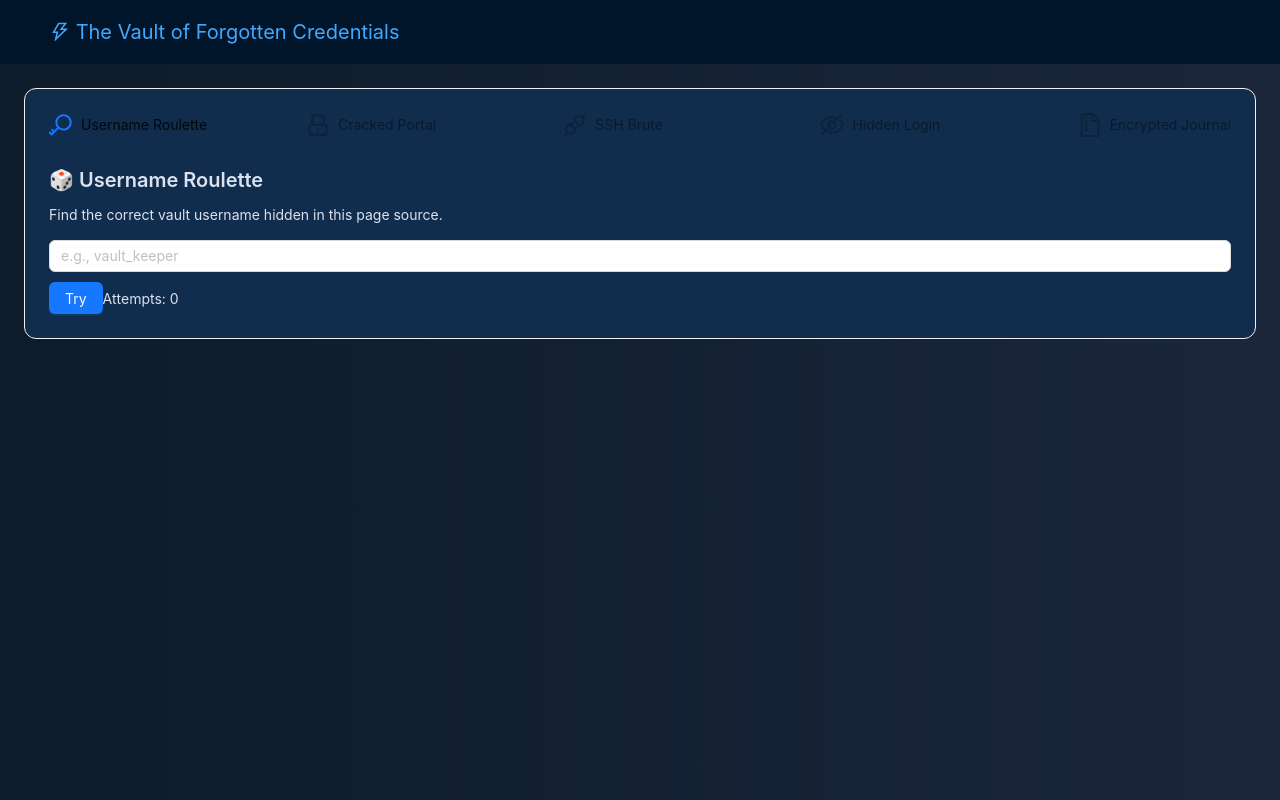
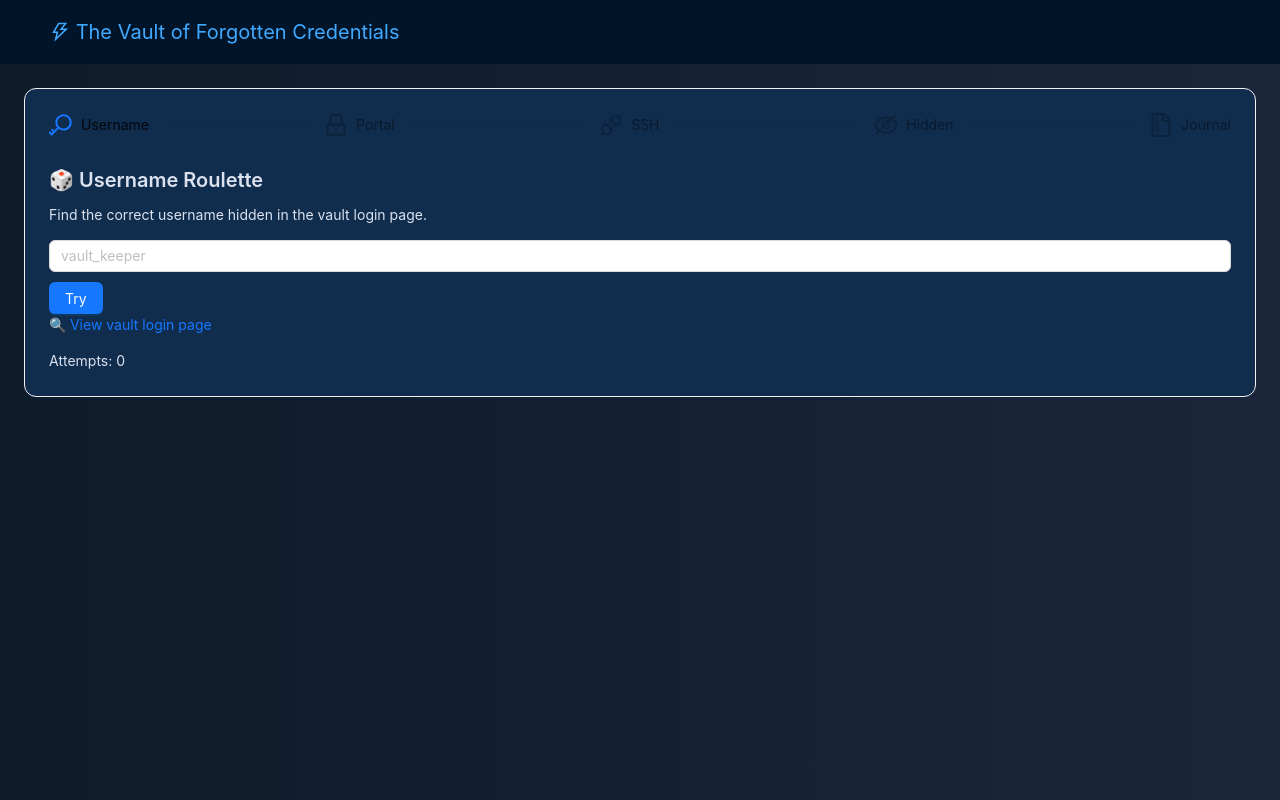
Before and after one commit to Hemavarna-S/HexNex, a React (Vite) app in the folder hexnex-frontend/: page /rooms/brute-force in a window 1280 px wide. Built offline with nearby package versions, Linux system fonts and the light colour scheme; sample sign-in values are in the browser's storage.

Commit message:
The Brute Force Room is phase 6

```diff
--- a/hexnex-frontend/src/pages/rooms/BruteForceRoom.jsx
+++ b/hexnex-frontend/src/pages/rooms/BruteForceRoom.jsx
@@ -27,8 +27,8 @@ const BruteForceRoom = () => {
 
   const simulateBruteForce = async (callback) => {
     setLoading(true);
-    let fakeAttempts = Math.floor(Math.random() * 4) + 2;
-    for (let i = 1; i <= fakeAttempts; i++) {
+    let fakeAttempts = Math.floor(Math.random() * 3) + 2;
+    for (let i = 0; i < fakeAttempts; i++) {
       setAttempts(prev => prev + 1);
       await new Promise(res => setTimeout(res, 200));
     }
@@ -44,7 +44,7 @@ const BruteForceRoom = () => {
             message.success('✅ Username accepted!');
             nextStep();
           } else {
-            message.error('❌ Invalid username! Hint: check vault login clue in source.');
+            message.error('❌ Invalid username! Hint: check vault login page source.');
           }
           break;
         case 1:
@@ -52,7 +52,7 @@ const BruteForceRoom = () => {
             message.success('🔓 Portal cracked!');
             nextStep();
           } else {
-            message.error('Wrong password! Hint: check portal clue in source.');
+            message.error('Wrong password! Check portal source.');
           }
           break;
         case 2:
@@ -60,7 +60,7 @@ const BruteForceRoom = () => {
             message.success('🛡️ SSH access granted!');
             nextStep();
           } else {
-            message.error('Wrong SSH password! Check ssh clue in source.');
+            message.error('Wrong SSH password! Check SSH info page.');
           }
           break;
         case 3:
@@ -68,7 +68,7 @@ const BruteForceRoom = () => {
             message.success('👁️ Hidden login bypassed!');
             nextStep();
           } else {
-            message.error('Wrong! Check hidden login clue in source.');
+            message.error('Wrong! Inspect hidden admin page.');
           }
           break;
         case 4:
@@ -76,7 +76,7 @@ const BruteForceRoom = () => {
             message.success('📦 Encrypted journal unlocked!');
             setFlagVisible(true);
           } else {
-            message.error('Wrong password! Check encrypted journal clue in source.');
+            message.error('Wrong password! Check encrypted file page.');
           }
           break;
         default:
@@ -87,9 +87,9 @@ const BruteForceRoom = () => {
 
   const handleFlagSubmit = () => {
     if (inputs.flag === 'HEXNEX{Brut3_F0rc3_Atta)k}') {
-      message.success('🏁 Flag correct! You completed the room!');
+      message.success('🏁 Correct! You completed the room!');
     } else {
-      message.error('❌ Incorrect flag. Try again!');
+      message.error('❌ Incorrect flag.');
     }
   };
 
@@ -99,48 +99,38 @@ const BruteForceRoom = () => {
         <ThunderboltOutlined /> The Vault of Forgotten Credentials
       </Header>
       <Content style={{ padding: '24px' }}>
-        <Card style={{ background: '#112d4e', borderRadius: '12px', position: 'relative' }}>
-          {/* 👀 HIDDEN CLUES - VIEW PAGE SOURCE TO SEE ANSWERS */}
-          {/* ✅ vault login username: vault_keeper */}
-          {/* 🔐 portal password: password */}
-          {/* 🛡️ ssh password: vault123 */}
-          {/* 👁️ hidden login password: h1dden */}
-          {/* 📦 final encrypted journal password: finalpayload */}
-          {/* 🏁 final flag: HEXNEX{Brut3_F0rc3_Atta)k} */}
-
+        <Card style={{ background: '#112d4e', borderRadius: '12px' }}>
           <Steps current={step} size="small" style={{ marginBottom: '24px' }}>
-            <Steps.Step title="Username Roulette" icon={<KeyOutlined />} />
-            <Steps.Step title="Cracked Portal" icon={<LockOutlined />} />
-            <Steps.Step title="SSH Brute" icon={<ApiOutlined />} />
-            <Steps.Step title="Hidden Login" icon={<EyeInvisibleOutlined />} />
-            <Steps.Step title="Encrypted Journal" icon={<FileZipOutlined />} />
+            <Steps.Step title="Username" icon={<KeyOutlined />} />
+            <Steps.Step title="Portal" icon={<LockOutlined />} />
+            <Steps.Step title="SSH" icon={<ApiOutlined />} />
+            <Steps.Step title="Hidden" icon={<EyeInvisibleOutlined />} />
+            <Steps.Step title="Journal" icon={<FileZipOutlined />} />
           </Steps>
 
           {loading && <Spin tip="Brute forcing..." style={{ marginBottom: '20px' }} />}
 
-          {step === 0 && !loading && (
+          {!loading && step === 0 && (
             <>
               <Title level={4} style={{ color: '#dbe2ef' }}>🎲 Username Roulette</Title>
               <Paragraph style={{ color: '#dbe2ef' }}>
-                Find the correct vault username hidden in this page source.
+                Find the correct username hidden in the vault login page.
               </Paragraph>
               <Input
-                placeholder="e.g., vault_keeper"
+                placeholder="vault_keeper"
                 value={inputs.username}
                 onChange={e => handleInputChange('username', e.target.value)}
                 style={{ marginBottom: '10px' }}
               />
               <Button type="primary" onClick={handleSubmit}>Try</Button>
+              <Paragraph><a href="/vault-login.html" target="_blank">🔍 View vault login page</a></Paragraph>
               <Text style={{ color: '#dbe2ef' }}>Attempts: {attempts}</Text>
             </>
           )}
 
-          {step === 1 && !loading && (
+          {!loading && step === 1 && (
             <>
               <Title level={4} style={{ color: '#dbe2ef' }}>🔐 Crack the Portal</Title>
-              <Paragraph style={{ color: '#dbe2ef' }}>
-                Password clue hidden in this page source.
-              </Paragraph>
               <Input.Password
                 placeholder="Enter portal password"
                 value={inputs.portalPass}
@@ -148,16 +138,14 @@ const BruteForceRoom = () => {
                 style={{ marginBottom: '10px' }}
               />
               <Button type="primary" onClick={handleSubmit}>Crack</Button>
+              <Paragraph><a href="/portal.html" target="_blank">🔍 View portal page</a></Paragraph>
               <Text style={{ color: '#dbe2ef' }}>Attempts: {attempts}</Text>
             </>
           )}
 
-          {step === 2 && !loading && (
+          {!loading && step === 2 && (
             <>
               <Title level={4} style={{ color: '#dbe2ef' }}>🛡️ SSH Brute-force</Title>
-              <Paragraph style={{ color: '#dbe2ef' }}>
-                Weak SSH password clue hidden in this page source.
-              </Paragraph>
               <Input.Password
                 placeholder="Enter SSH password"
                 value={inputs.sshPass}
@@ -165,16 +153,14 @@ const BruteForceRoom = () => {
                 style={{ marginBottom: '10px' }}
               />
               <Button type="primary" onClick={handleSubmit}>Brute Force</Button>
+              <Paragraph><a href="/ssh-info.html" target="_blank">🔍 View SSH info page</a></Paragraph>
               <Text style={{ color: '#dbe2ef' }}>Attempts: {attempts}</Text>
             </>
           )}
 
-          {step === 3 && !loading && (
+          {!loading && step === 3 && (
             <>
               <Title level={4} style={{ color: '#dbe2ef' }}>👁️ Hidden Login</Title>
-              <Paragraph style={{ color: '#dbe2ef' }}>
-                Hidden login password clue in this page source.
-              </Paragraph>
               <Input.Password
                 placeholder="Enter hidden login password"
                 value={inputs.hiddenPass}
@@ -182,16 +168,14 @@ const BruteForceRoom = () => {
                 style={{ marginBottom: '10px' }}
               />
               <Button type="primary" onClick={handleSubmit}>Submit</Button>
+              <Paragraph><a href="/hidden-admin.html" target="_blank">🔍 View hidden admin page</a></Paragraph>
               <Text style={{ color: '#dbe2ef' }}>Attempts: {attempts}</Text>
             </>
           )}
 
-          {step === 4 && !flagVisible && !loading && (
+          {!loading && step === 4 && !flagVisible && (
             <>
               <Title level={4} style={{ color: '#dbe2ef' }}>📦 Encrypted Journal</Title>
-              <Paragraph style={{ color: '#dbe2ef' }}>
-                Final password clue hidden in this page source.
-              </Paragraph>
               <Input.Password
                 placeholder="Enter final password"
                 value={inputs.finalPass}
@@ -199,22 +183,19 @@ const BruteForceRoom = () => {
                 style={{ marginBottom: '10px' }}
               />
               <Button type="primary" onClick={handleSubmit}>Decrypt</Button>
+              <Paragraph><a href="/encrypted-file.html" target="_blank">🔍 View encrypted file page</a></Paragraph>
               <Text style={{ color: '#dbe2ef' }}>Attempts: {attempts}</Text>
             </>
           )}
 
           {flagVisible && (
             <>
-              <div style={{ marginTop: '20px', textAlign: 'center' }}>
-                <FlagOutlined style={{ fontSize: '40px', color: '#40a9ff' }} />
               <Paragraph style={{ color: '#dbe2ef', marginTop: '10px' }}>
-                  🎉 Congratulations! You found the final payload:
+                🎉 You found the final payload:
               </Paragraph>
               <Paragraph copyable code style={{ color: '#fff', fontSize: '18px' }}>
                 HEXNEX{'{Brut3_F0rc3_Atta)k}'}
               </Paragraph>
-              </div>
-              <div style={{ marginTop: '20px' }}>
               <Title level={4} style={{ color: '#dbe2ef' }}>🏁 Submit your flag</Title>
               <Input
                 placeholder="HEXNEX{...}"
@@ -223,7 +204,6 @@ const BruteForceRoom = () => {
                 style={{ marginBottom: '10px' }}
               />
               <Button type="primary" onClick={handleFlagSubmit}>Submit Flag</Button>
-              </div>
             </>
           )}
         </Card>
```
Also changed, not shown: hexnex-frontend/public/encrypted-file.html (added, +10 -0 lines), hexnex-frontend/public/hidden-admin.html (added, +10 -0 lines), hexnex-frontend/public/portal.html (added, +10 -0 lines), hexnex-frontend/public/ssh-info.html (added, +10 -0 lines), hexnex-frontend/public/vault-login.html (added, +10 -0 lines). Lines whose indentation alone changed are shown as unchanged.
